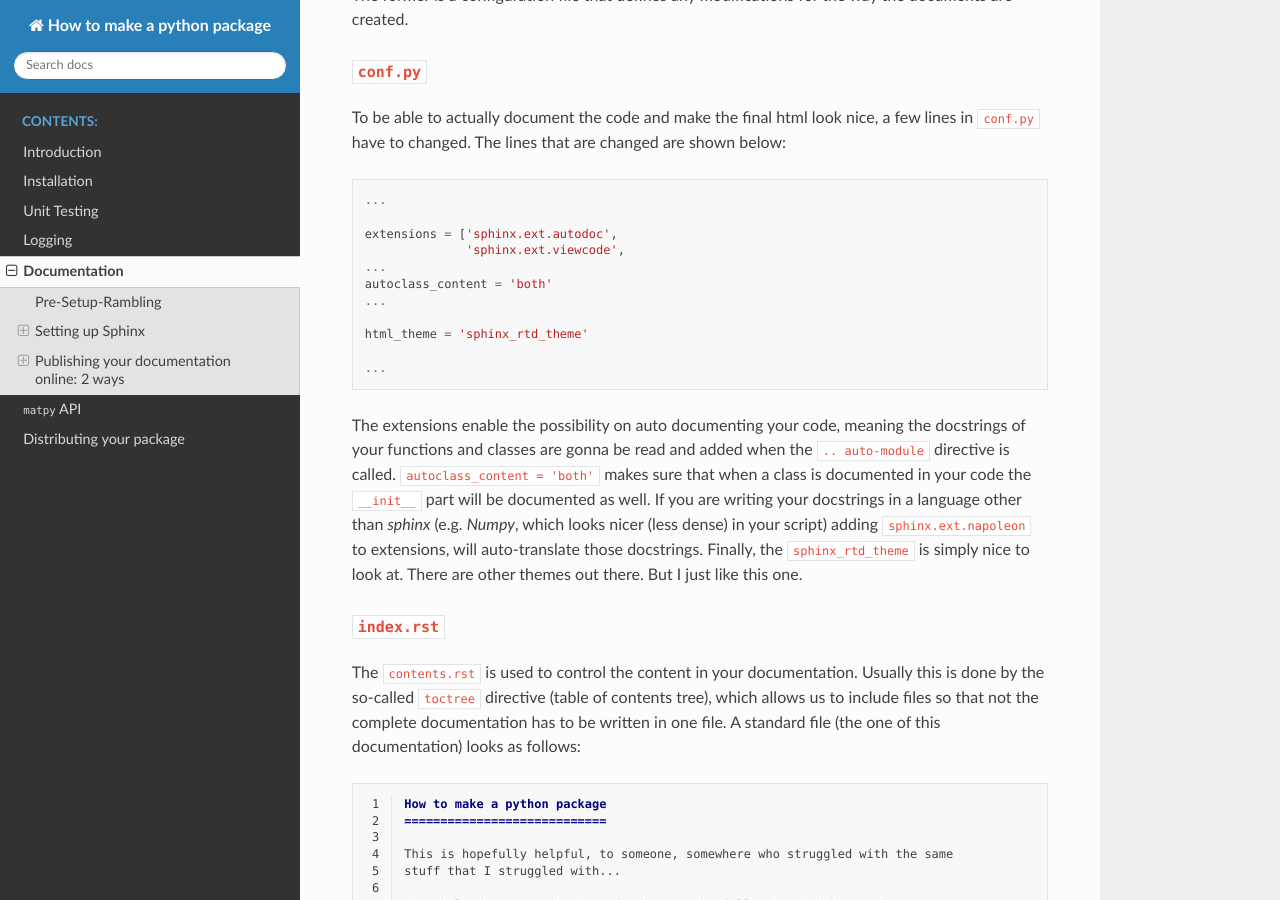
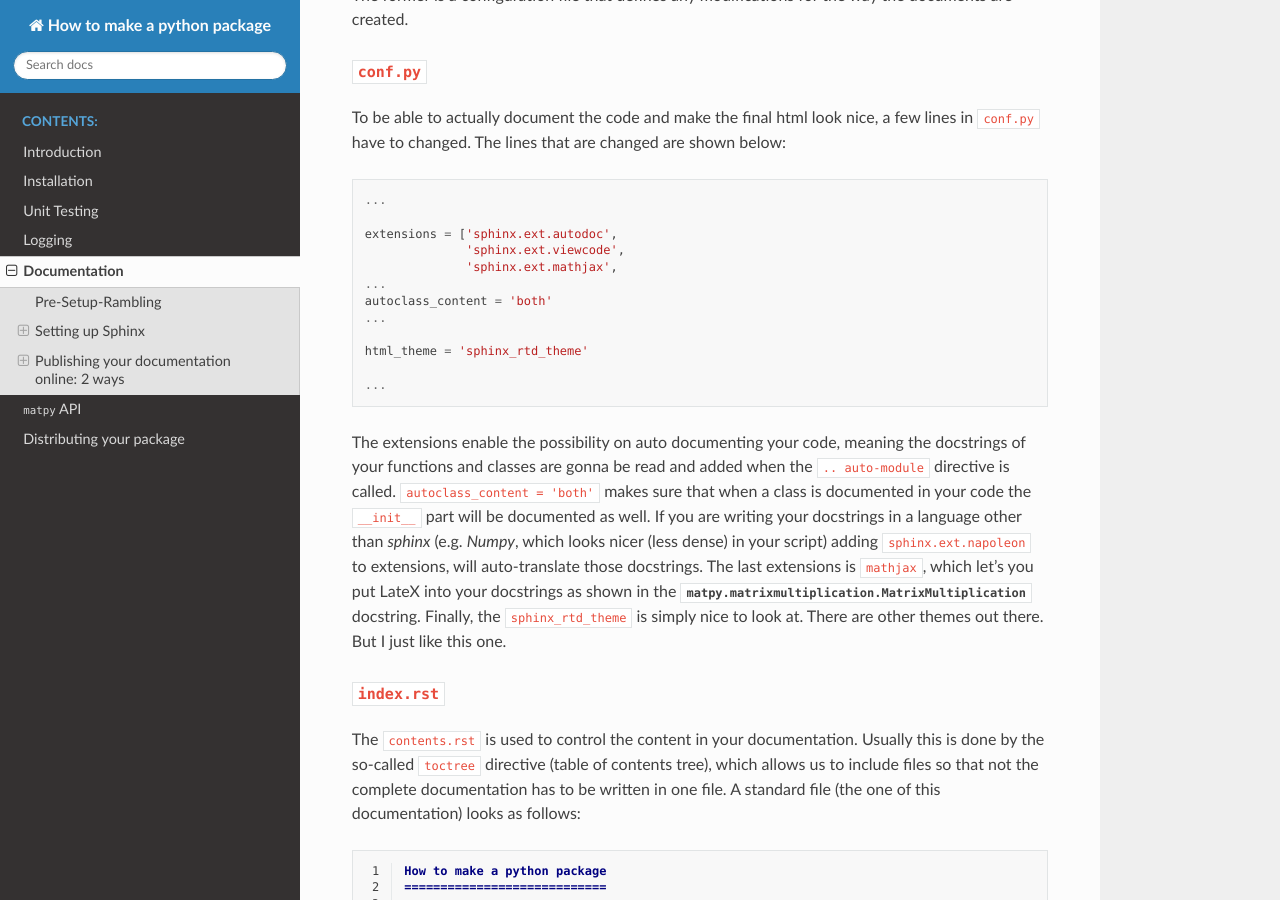
Before and after one commit to lsawade/how_to_make_a_python_package, a Sphinx documentation site: the page built from docs/source/chapters/documentation.rst, in a window 1280 px wide and 900 px high, scrolled down 1061 px. Built offline with Sphinx 7.4.7 and the Read the Docs theme 2.0.0, drawn with Linux system fonts in a browser that asks for light colours.

Commit message:
added latex

```diff
--- a/docs/source/chapters/documentation.rst
+++ b/docs/source/chapters/documentation.rst
@@ -67,6 +67,7 @@ shown below:
 
     extensions = ['sphinx.ext.autodoc',
                   'sphinx.ext.viewcode',
+                  'sphinx.ext.mathjax',
     ...
     autoclass_content = 'both'
     ...
@@ -75,15 +76,17 @@ shown below:
 
     ...
 
-The extensions enable the possibility on auto documenting your code, meaning
-the docstrings of your functions and classes are gonna be read and added when
-the ``.. auto-module`` directive is called. ``autoclass_content = 'both'``
-makes sure that when a class is documented in your code the ``__init__`` part
-will be documented as well. If you are writing your docstrings in a language other
-than `sphinx` (e.g. `Numpy`, which looks nicer (less dense) in your script)
-adding ``sphinx.ext.napoleon`` to extensions, will auto-translate
-those docstrings. Finally, the ``sphinx_rtd_theme`` is simply nice
-to look at. There are other themes out there. But I just like this one.
+The extensions enable the possibility on auto documenting your code, meaning the
+docstrings of your functions and classes are gonna be read and added when the
+``.. auto-module`` directive is called. ``autoclass_content = 'both'`` makes
+sure that when a class is documented in your code the ``__init__`` part will be
+documented as well. If you are writing your docstrings in a language other than
+`sphinx` (e.g. `Numpy`, which looks nicer (less dense) in your script) adding
+``sphinx.ext.napoleon`` to extensions, will auto-translate those docstrings. The
+last extensions is ``mathjax``, which let's you put LateX into your docstrings
+as shown in the :class:`matpy.matrixmultiplication.MatrixMultiplication`
+docstring. Finally, the ``sphinx_rtd_theme`` is simply nice to look at. There
+are other themes out there. But I just like this one.
 
 
 ``index.rst``
--- a/docs/source/conf.py
+++ b/docs/source/conf.py
@@ -34,7 +34,8 @@ release = '0.0.3'
 # ones.
 extensions = ['sphinx.ext.autodoc',
               'sphinx.ext.viewcode',
-              'sphinx.ext.githubpages'
+              'sphinx.ext.githubpages',
+              'sphinx.ext.mathjax'
 ]
 
 # For docstring __init__ documentation
```
Also changed, not shown: 1 other file.
